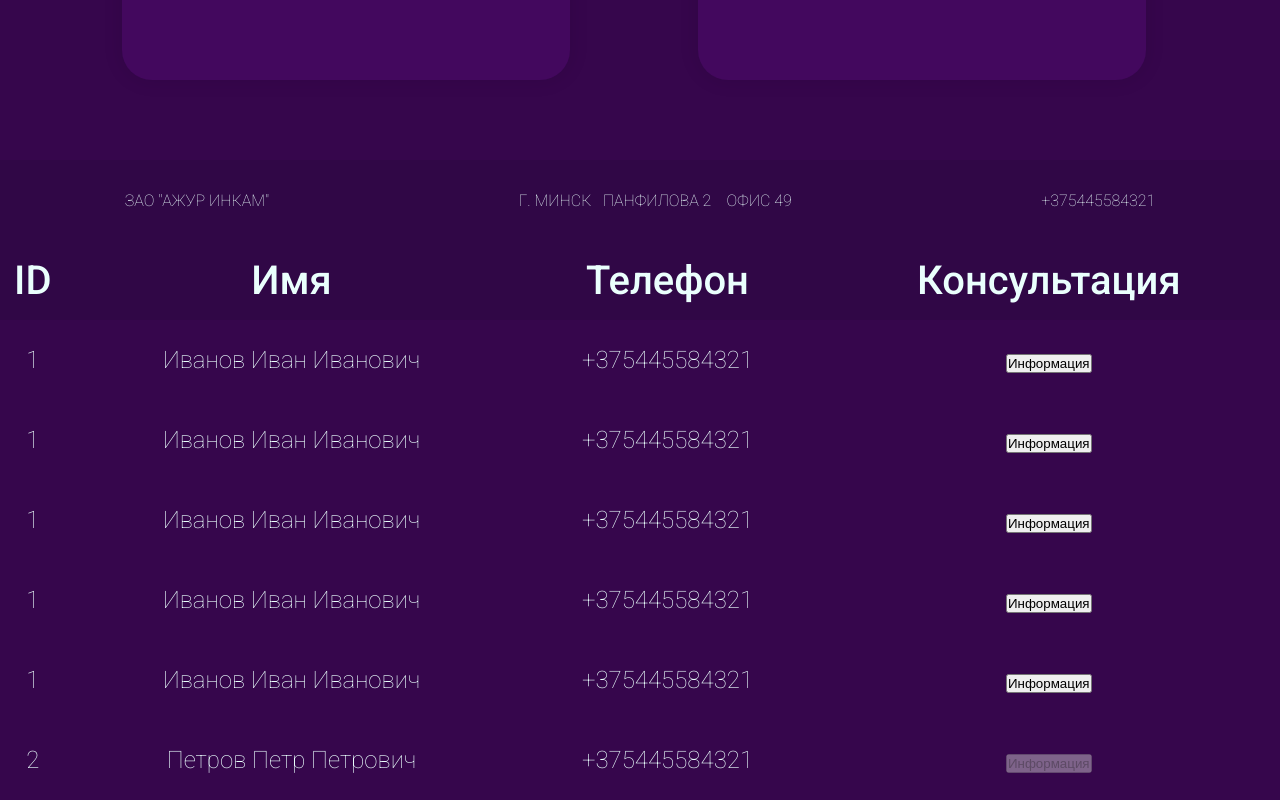
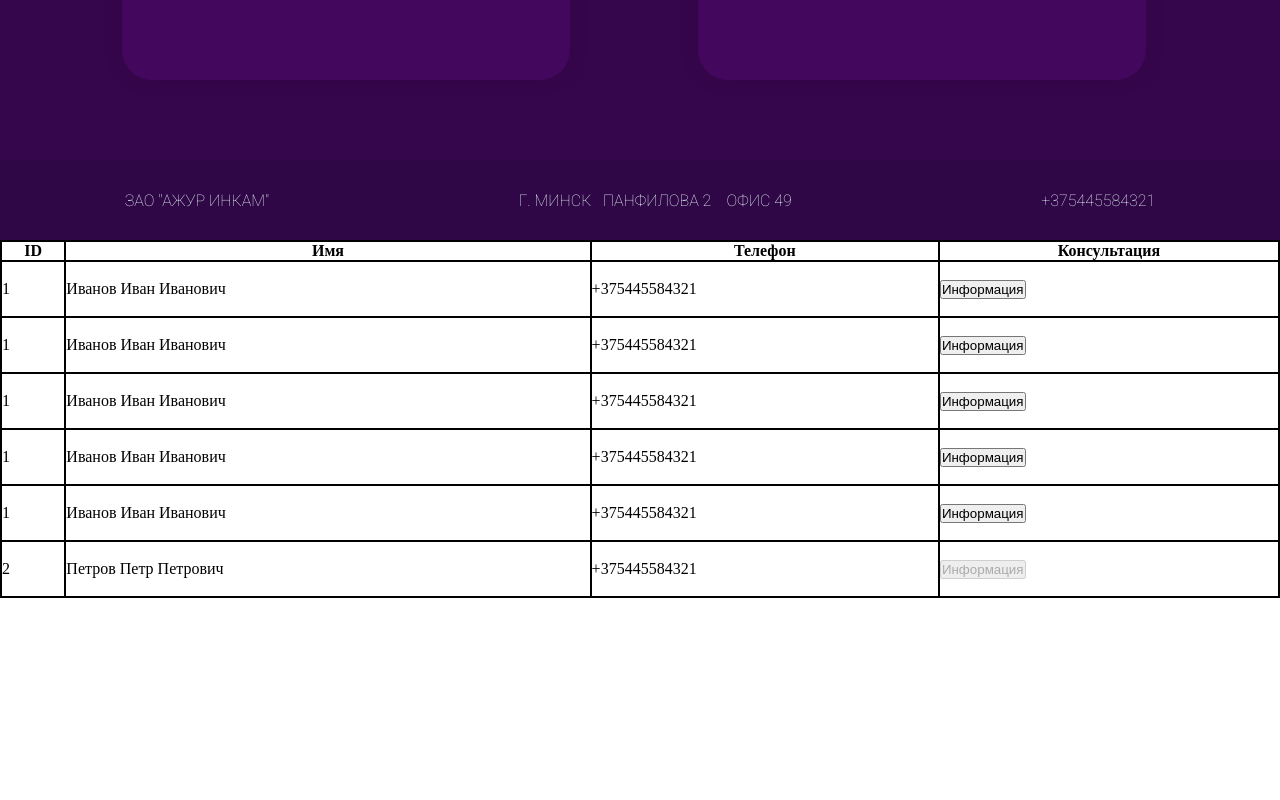
Before and after one commit to SCHIZ0FRENIA/AJOURE, a React (Vite) app: page / in a window 1280 px wide. Shown: the part 3635-4435 px from the top of the page. After the commit the page ends 4233 px from the top, so only its background shows below. Built offline with nearby package versions, Linux system fonts and the light colour scheme.

Commit message:
gvhgfugh

```diff
--- a/package.json
+++ b/package.json
@@ -10,6 +10,8 @@
     "preview": "vite preview --port 8080"
   },
   "dependencies": {
+    "axios": "^1.3.4",
+    "mongodb": "^5.1.0",
     "react": "^18.2.0",
     "react-dom": "^18.2.0",
     "react-fade": "^1.1.1"
--- a/src/Admin/Admin.css
+++ b/src/Admin/Admin.css
@@ -12,20 +12,9 @@
 }
 
 .admin td{
-    text-align: center;
-    color: #EAFFFD;
-    font-family: 'Roboto', sans-serif;
-    font-weight: 100;
-    font-size: 3vh;
-    background: #36064c;
-    height: 10vh;
+    border: black 2px solid;
 }
 
 .admin th{
-    color: #EAFFFD;
-    font-size: 5vh;
-    font-family: 'Roboto', sans-serif;
-    font-weight: 500;
-    background: #300746;
-    height: 10vh;
+    border: black 2px solid;
 }
--- a/src/Components/Modal.jsx
+++ b/src/Components/Modal.jsx
@@ -1,5 +1,27 @@
+import React from 'react';
+import axios from 'axios';
+
 import './Modal.css';
-import React from 'react';
+
+let user = {
+  'name': '',
+  'number': '',
+  'email': '',
+  'isCons': true
+};
+
+let answers = [];
+
+function fetchUser() {
+  try {
+    axios.post('http://localhost:7777/client/add', user);
+  } catch (error) {
+    console.log(error.message);
+  }
+
+  answers = [];
+};
+
 const questions = [
     {
     title: '1. Организационно-правовая форма:',
@@ -50,20 +72,11 @@ const questions = [
   }
 ];
 
-let user = {
-  'name': '',
-  'number': '',
-  'email': '',
-  'isCons': true
-};
-
 let data = () => {
   user.name = document.querySelector('#username').value;
   user.number = document.querySelector('#phone').value;
   user.email = document.querySelector('#email').value;
 }
-
-let answers = []
 
 function Result({set}) {
   if(user.isCons = true){
@@ -72,7 +85,7 @@ function Result({set}) {
   }
   return (
     <div className="result">
-      <button onClick={() => set(false)}>Заказать бесплатную консультацию</button>
+      <button onClick={() => {set(false); fetchUser(user)}}>Заказать бесплатную консультацию</button>
       <svg onClick={() => {set(false); answers = []}} className="close" xmlns="http://www.w3.org/2000/svg" height="1.5vw" viewBox="0 96 960 960" width="48"><path d="M249 854.739 201.261 807l231-231-231-231L249 297.261l231 231 231-231L758.739 345l-231 231 231 231L711 854.739l-231-231-231 231Z"/></svg>
     </div>
   );
@@ -93,10 +106,10 @@ function Game({set, step, setStep, question, onClickVariant}) {
             </div>
 
             <div>
-              <input type="email" placeholder="ВВЕДИТЕ EMAIL" required name="mail" id="email"/>
+              <input type="email" placeholder="ВВЕДИТЕ EMAIL" name="mail" id="email"/>
               <div>
-                <input type="text" placeholder="ВВЕДИТЕ ИМЯ" required  name="username" id="username"/>
-                <input type="tel" placeholder="ВВЕДИТЕ ТЕЛЕФОН" required pattern="375-[0-9]{2}-[0-9]{3}-[0-9]{2}-[0-9]{2}"  name="tel" id="phone"/>
+                <input type="text" placeholder="ВВЕДИТЕ ИМЯ"  name="username" id="username"/>
+                <input type="tel" placeholder="ВВЕДИТЕ ТЕЛЕФОН" pattern="375-[0-9]{2}"  name="tel" id="phone"/>
               </div>
             </div>
 
@@ -113,7 +126,7 @@ function Game({set, step, setStep, question, onClickVariant}) {
               </div>
 
               <div className="choice">
-                  <input onClick={() => {set(false); user.isCons = false; console.log(user)}} type="submit" value="Заказать консультацию" />
+                  <input onClick={() => {set(false); user.isCons = false; console.log(user); fetchUser(user)}} type="submit" value="Заказать консультацию" />
                   <input onClick={() => setStep(0)} type="submit" value="Выбор услуги" />
               </div>
           </div>
```
Also changed, not shown: 1 other file (tests, documents, lock files or other folders).
